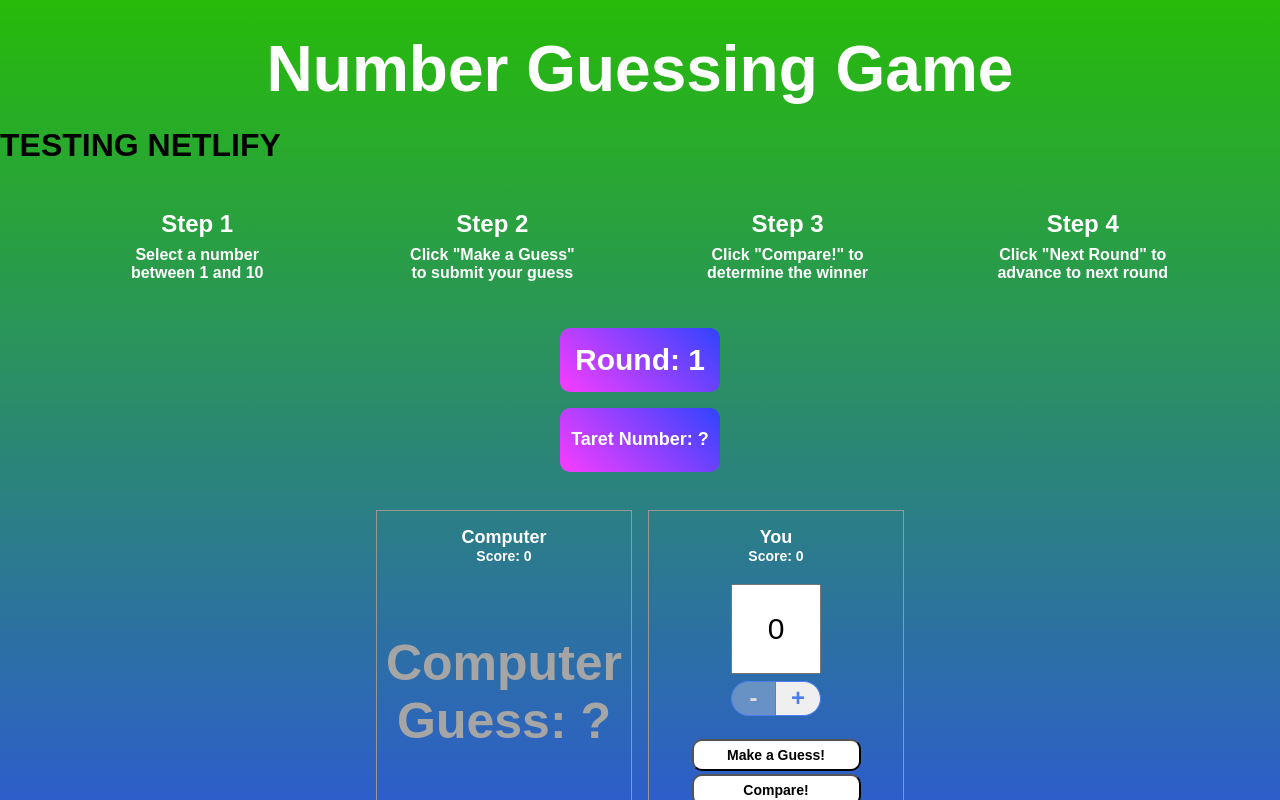
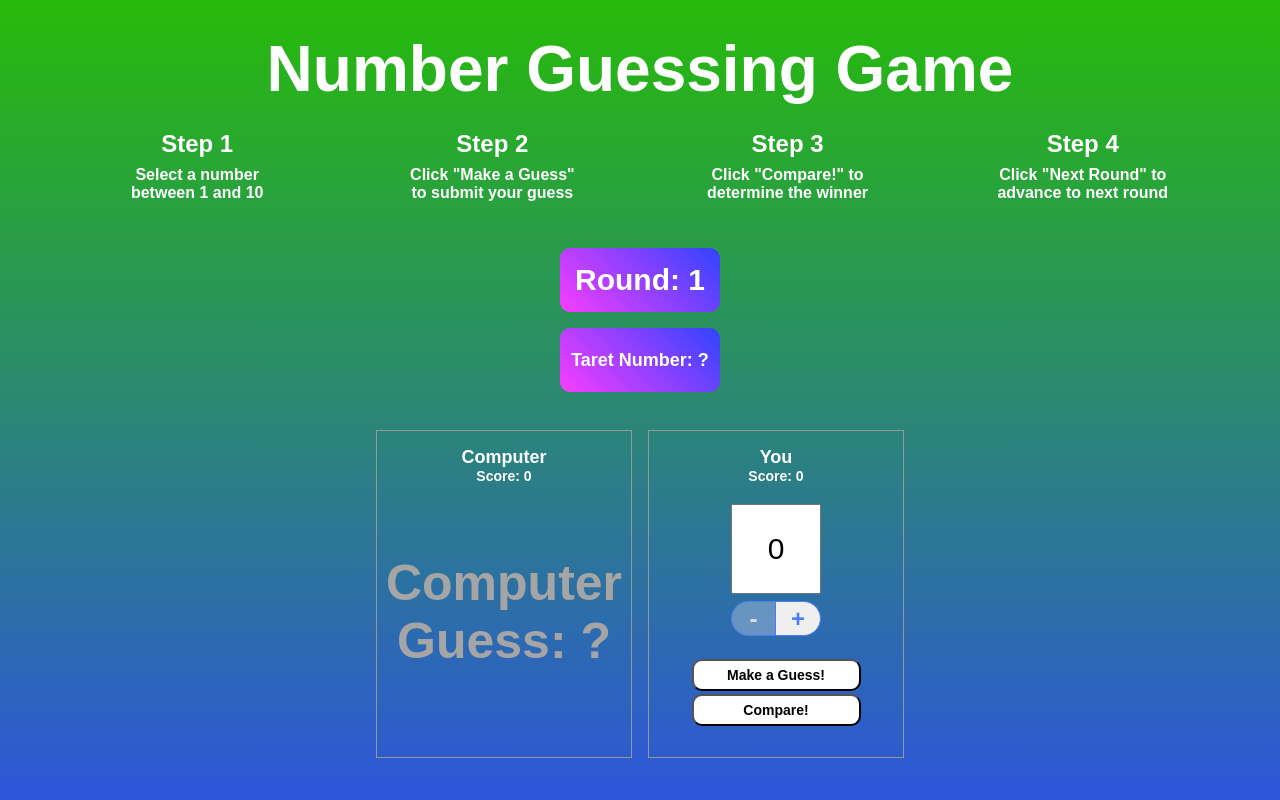
Before and after one commit to manovak24/Number_Guessing_Game, a React (Create React App) app: page / in a window 1280 px wide. Shown: the top 800 px of the page. Built offline with nearby package versions, Linux system fonts and the light colour scheme; a web font is replaced by a local one.

Commit message:
Site deployment works on Netlify.

```diff
--- a/src/App.js
+++ b/src/App.js
@@ -9,7 +9,6 @@ class App extends React.Component {
       <div className="body">
 
         <h1 className="title">Number Guessing Game</h1>
-        <h1>TESTING NETLIFY</h1>
 
         <div className="instructions">
           <div className="instruction">
```
